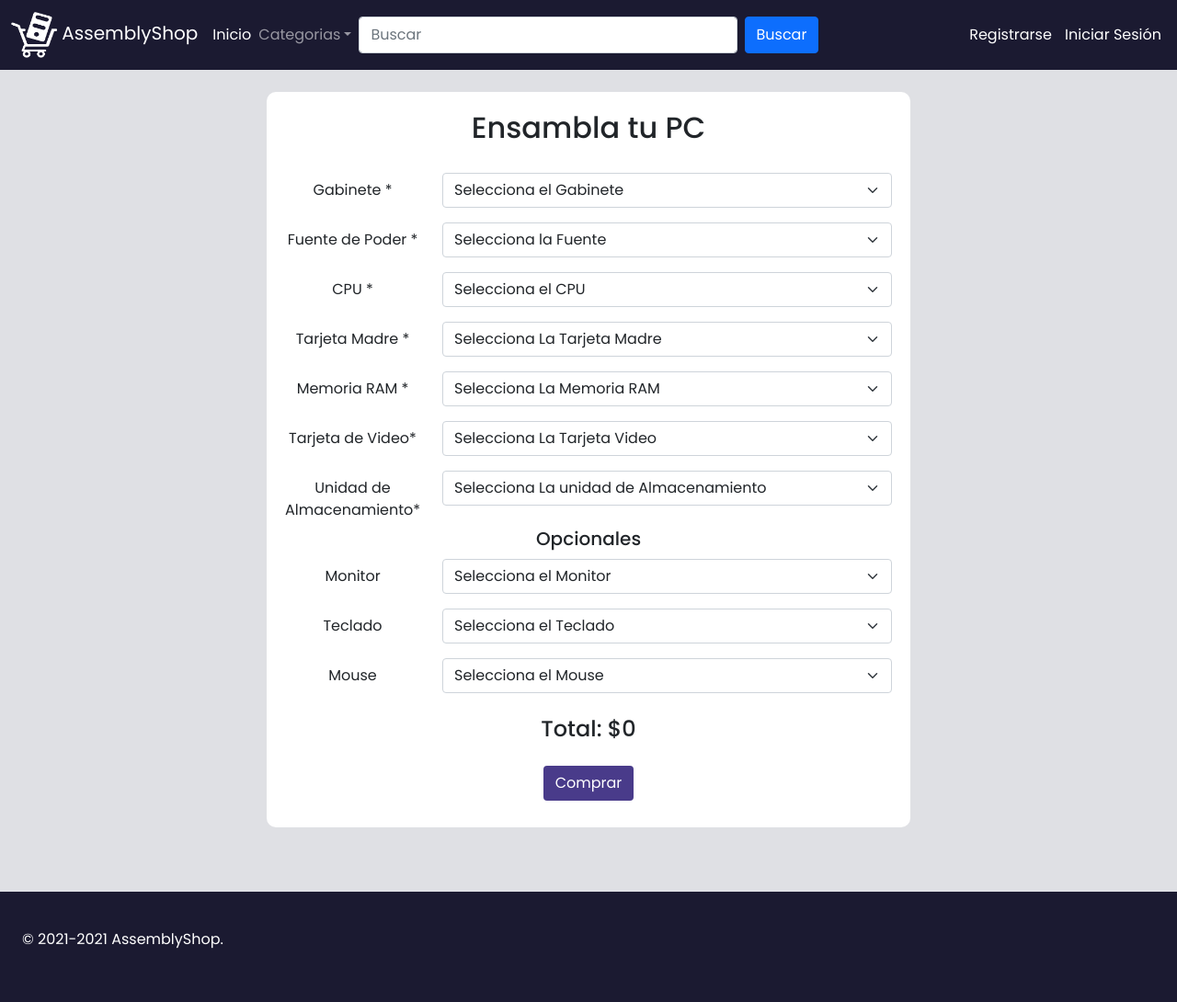
After one commit to andresPatinoV/AssemblyShop-main, a Django app: template templates/tienda/ensamblar_pc.html in a window 1280 px wide. The commit adds this page. Shown: the whole page at 92% size. Run offline with Django 3.2, Linux system fonts and the light colour scheme; the template is opened without the code that fills it, so the values that code supplies are empty; parts of the project's set-up code (start-up, migrations or seed data) failed here and were passed over.

Commit message:
ensamble preliminar
Formulario con los productos por categorias y envia los id de cada producto seleccionado.

```diff
--- a/apps/tienda/urls.py
+++ b/apps/tienda/urls.py
@@ -3,6 +3,7 @@ from django.contrib.auth.decorators import login_required
 from apps.tienda.views import *
 
 urlpatterns = [
+    path('ensamblar_pc/', ensamblarPc, name = 'ensamblar_pc'),
     path('<int:producto_id>/', detallesProducto, name = 'detalles_producto'),
     path('<str:categoria>/', productosPorCategoria, name = 'productos_por_categoria'),
 ]
--- a/static/css/style2.css
+++ b/static/css/style2.css
@@ -128,5 +128,33 @@ footer {
     color: #fff;
     padding: 40px 24px;
     position: relative;
-    top: 100px;
+    top: 150px;
 }
+
+.ensamble {
+    height: 800px;
+    width: 700px;
+    background: #fff;
+    padding: 20px;
+    border-radius: 10px;
+    text-align: center;
+}
+
+.ensamble h2{
+    margin-bottom: 30px;
+}
+
+.ensamble .opcionales {
+    margin: 0 0 10px 0;
+}
+
+.ensamble .precio-total {
+    margin: 25px auto;
+}
+
+.lista_productos{
+    width: 400px;
+    background: #fff;
+    border-radius: 10px;
+    padding: 30px
+}
--- a/templates/index.html
+++ b/templates/index.html
@@ -124,5 +124,7 @@
     </footer>
     {% endblock footer %}
     <script src="https://cdn.jsdelivr.net/npm/bootstrap@5.1.3/dist/js/bootstrap.bundle.min.js" integrity="sha384-ka7Sk0Gln4gmtz2MlQnikT1wXgYsOg+OMhuP+IlRH9sENBO0LRn5q+8nbTov4+1p" crossorigin="anonymous"></script>
+    {% block extrajs %}
+    {% endblock extrajs %}
 </body>
 </html>
--- /dev/null
+++ b/templates/tienda/ensamblar_pc.html
@@ -0,0 +1,256 @@
+{% extends 'index.html' %}
+{% load static %}
+
+{% block title %}Ensamblar PC{% endblock title %}
+
+
+
+{% block categoria_producto %}
+{% endblock categoria_producto %}
+
+{% block contenido %}
+<div class="container d-flex">
+    <div class="ensamble">
+        <h2>Ensambla tu PC</h2>
+        <form  method="post">
+            {% csrf_token %}
+            <div class="mb-3 row">
+                <label for="cpu" class="col-sm-3 col-form-label">Gabinete *</label>
+                <div class="col-sm-9">
+                    <select class= "form-select" name="gabinete" id="gabinete" onclick="agregar()" required>
+                        <option value="">Selecciona el Gabinete</option>
+                        {% for gabinete in gabinetes %}
+                            <option value="{{ gabinete.id }}">{{ gabinete.nombre }}  ${{ gabinete.precio }}</option>
+                        {% endfor %}
+                    </select>
+                </div>
+            </div>
+
+            <div class="mb-3 row">
+                <label for="cpu" class="col-sm-3 col-form-label">Fuente de Poder *</label>
+                <div class="col-sm-9">
+                    <select class= "form-select" name="fuente" id="fuente" onclick="agregar()" required>
+                        <option value="">Selecciona la Fuente</option>
+                        {% for fuente in fuentes %}
+                            <option value="{{ fuente.id }}">{{ fuente.nombre }}  ${{ fuente.precio }}</option>
+                        {% endfor %}
+                    </select>
+                </div>
+            </div>
+
+            <div class="mb-3 row">
+                <label for="cpu" class="col-sm-3 col-form-label">CPU *</label>
+                <div class="col-sm-9">
+                    <select class= "form-select" name="cpu" id="cpu" onclick="agregar()" required>
+                        <option value="">Selecciona el CPU</option>
+                        {% for cpu in cpus %}
+                            <option value="{{ cpu.id }}">{{ cpu.nombre }}  ${{ cpu.precio }}</option>
+                        {% endfor %}
+                    </select>
+                </div>
+            </div>
+
+            <div class="mb-3 row">
+                <label for="motherboard" class="col-sm-3 col-form-label">Tarjeta Madre *</label>
+                <div class="col-sm-9">
+                    <select class= "form-select" name="motherboard" id="motherboard" onclick="agregar()" required>
+                        <option value="">Selecciona La Tarjeta Madre</option>
+                        {% for motherboard in motherboards %}
+                            <option value="{{ motherboard.id }}">{{ motherboard.nombre }}  ${{ motherboard.precio }}</option>
+                        {% endfor %}
+                    </select>
+                </div>
+            </div>
+
+            <div class="mb-3 row">
+                <label for="ram" class="col-sm-3 col-form-label">Memoria RAM *</label>
+                <div class="col-sm-9">
+                    <select class= "form-select" name="ram" id="ram" onclick="agregar()" required>
+                        <option value="">Selecciona La Memoria RAM</option>
+                        {% for ram in rams %}
+                            <option value="{{ ram.id }}">{{ ram.nombre }}  ${{ ram.precio }}</option>
+                        {% endfor %}
+                    </select>
+                </div>
+            </div>
+
+            <div class="mb-3 row">
+                <label for="ram" class="col-sm-3 col-form-label">Tarjeta de Video*</label>
+                <div class="col-sm-9">
+                    <select class= "form-select" name="tarjetaVideo" id="tarjetaVideo" onclick="agregar()" required>
+                        <option value="">Selecciona La Tarjeta Video</option>
+                        {% for tarjetaVideo in tarjetasVideo %}
+                            <option value="{{ tarjetaVideo.id }}">{{ tarjetaVideo.nombre }}  ${{ tarjetaVideo.precio }}</option>
+                        {% endfor %}
+                    </select>
+                </div>
+            </div>
+
+            <div class="row">
+                <label for="ram" class="col-sm-3 col-form-label">Unidad de Almacenamiento*</label>
+                <div class="col-sm-9">
+                    <select class= "form-select" name="unidadAlmacenamiento" id="unidadAlmacenamiento" onclick="agregar()" required>
+                        <option value="">Selecciona La unidad de Almacenamiento</option>
+                        {% for unidadAlmacenamiento in unidadesAlmacenamiento %}
+                            <option value="{{ unidadAlmacenamiento.id }}">{{ unidadAlmacenamiento.nombre }}  ${{ unidadAlmacenamiento.precio }}</option>
+                        {% endfor %}
+                    </select>
+                </div>
+            </div>
+
+            <h5 class="opcionales">Opcionales</h5>
+
+            <div class="mb-3 row">
+                <label for="ram" class="col-sm-3 col-form-label">Monitor</label>
+                <div class="col-sm-9">
+                    <select class= "form-select" name="monitor" id="monitor" onclick="agregar()">
+                        <option value="">Selecciona el Monitor</option>
+                        {% for monitor in monitores %}
+                            <option value="{{ monitor.id }}">{{ monitor.nombre }}  ${{ monitor.precio }}</option>
+                        {% endfor %}
+                    </select>
+                </div>
+            </div>
+
+            <div class="mb-3 row">
+                <label for="ram" class="col-sm-3 col-form-label">Teclado</label>
+                <div class="col-sm-9">
+                    <select class= "form-select" name="teclado" id="teclado" onclick="agregar()">
+                        <option value="">Selecciona el Teclado</option>
+                        {% for teclado in teclados %}
+                            <option value="{{ teclado.id }}">{{ teclado.nombre }}  ${{ teclado.precio }}</option>
+                        {% endfor %}
+                    </select>
+                </div>
+            </div>
+
+            <div class="mb-3 row">
+                <label for="ram" class="col-sm-3 col-form-label">Mouse</label>
+                <div class="col-sm-9">
+                    <select class= "form-select" name="mouse" id="mouse" onclick="agregar()">
+                        <option value="">Selecciona el Mouse</option>
+                        {% for mouse in mouses %}
+                            <option value="{{ mouse.id }}">{{ mouse.nombre }}  ${{ mouse.precio }}</option>
+                        {% endfor %}
+                    </select>
+                </div>
+            </div>
+
+            <h4 class="precio-total" name="precio_total" id="precio_total">Total: $0</h4>
+            <input class="btn btn-as " type="submit" name="anadir" value="Comprar">
+        </form>
+    </div>
+</div>
+
+<div class="" style="visibility:hidden;position:absolute;top: -1000px;">
+    <h1 id="0">0</h1>
+    {% for gabinete in gabinetes %}
+    <h1 id="{{ gabinete.id }}">{{ gabinete.precio }}</h1>
+    {% endfor %}
+    {% for fuente in fuentes %}
+    <h1 id="{{ fuente.id }}">{{ fuente.precio }}</h1>
+    {% endfor %}
+    {% for cpu in cpus %}
+        <h1 id="{{ cpu.id }}">{{ cpu.precio }}</h1>
+    {% endfor %}
+    {% for motherboard in motherboards %}
+        <h1 id="{{ motherboard.id }}">{{ motherboard.precio }}</h1>
+    {% endfor %}
+    {% for ram in rams %}
+        <h1 id="{{ ram.id }}">{{ ram.precio }}</h1>
+    {% endfor %}
+    {% for tarjetaVideo in tarjetasVideo %}
+    <h1 id="{{ tarjetaVideo.id }}">{{ tarjetaVideo.precio }}</h1>
+    {% endfor %}
+    {% for unidadAlmacenamiento in unidadesAlmacenamiento %}
+    <h1 id="{{ unidadAlmacenamiento.id }}">{{ unidadAlmacenamiento.precio }}</h1>
+    {% endfor %}
+    {% for monitor in monitores %}
+        <h1 id="{{ monitor.id }}">{{ monitor.precio }}</h1>
+    {% endfor %}
+    {% for teclado in teclados %}
+        <h1 id="{{ teclado.id }}">{{ teclado.precio }}</h1>
+    {% endfor %}
+    {% for mouse in mouses %}
+        <h1 id="{{ mouse.id }}">{{ mouse.precio }}</h1>
+    {% endfor %}
+</div>
+{% endblock contenido %}
+
+{% block extrajs %}
+    <script>
+        function agregar(){
+            let gabinete = document.getElementById("gabinete").value;
+            let fuente = document.getElementById("fuente").value;
+            let cpu = document.getElementById("cpu").value;
+            let mb = document.getElementById("motherboard").value;
+            let ram = document.getElementById("ram").value;
+            let tarjetaVideo = document.getElementById("tarjetaVideo").value;
+            let unidadAlmacenamiento = document.getElementById("unidadAlmacenamiento").value;
+            let monitor = document.getElementById("monitor").value;
+            let teclado = document.getElementById("teclado").value;
+            let mouse = document.getElementById("mouse").value;
+
+            let precio_total = document.getElementById("precio_total");
+
+            let gabinete_precio=0, fuente_precio=0, cpu_precio = 0, mb_precio=0, ram_precio=0,
+                tarjetaVideo_precio=0, unidadAlmacenamiento_precio=0, monitor_precio=0, teclado_precio=0, mouse_precio=0;
+
+            if(gabinete !==""){
+                gabinete_precio = parseInt(document.getElementById(gabinete).innerHTML);
+            }else{
+                gabinete_precio=0;
+            }
+            if(fuente !==""){
+                fuente_precio = parseInt(document.getElementById(fuente).innerHTML);
+            }else{
+                fuente_precio=0;
+            }
+            if(cpu !==""){
+                cpu_precio = parseInt(document.getElementById(cpu).innerHTML);
+            }else{
+                cpu_precio=0;
+            }
+            if(mb !==""){
+                mb_precio = parseInt(document.getElementById(mb).innerHTML);
+            }else{
+                mb_precio=0;
+            }
+            if(ram !==""){
+                ram_precio = parseInt(document.getElementById(ram).innerHTML);
+            }else{
+                ram_precio=0;
+            }
+            if(tarjetaVideo !==""){
+                tarjetaVideo_precio = parseInt(document.getElementById(tarjetaVideo).innerHTML);
+            }else{
+                tarjetaVideo_precio=0;
+            }
+            if(unidadAlmacenamiento !==""){
+                unidadAlmacenamiento_precio = parseInt(document.getElementById(unidadAlmacenamiento).innerHTML);
+            }else{
+                unidadAlmacenamiento_precio=0;
+            }
+            if(monitor !==""){
+                monitor_precio = parseInt(document.getElementById(monitor).innerHTML);
+            }else{
+                monitor_precio=0;
+            }
+            if(teclado !==""){
+                teclado_precio = parseInt(document.getElementById(teclado).innerHTML);
+            }else{
+                teclado_precio=0;
+            }
+            if(mouse !==""){
+                mouse_precio = parseInt(document.getElementById(mouse).innerHTML);
+            }else{
+                mouse_precio=0;
+            }
+
+            valor_total = cpu_precio + mb_precio + ram_precio + gabinete_precio + fuente_precio
+                        + tarjetaVideo_precio + unidadAlmacenamiento_precio + monitor_precio + teclado_precio + mouse_precio;
+
+            precio_total.innerHTML = "Total: $" + valor_total
+        }
+    </script>
+{% endblock extrajs %}
```
Also changed, not shown: apps/tienda/admin.py (+6 -1 lines), apps/tienda/forms.py (added, +8 -0 lines), apps/tienda/models.py (+15 -0 lines), apps/tienda/views.py (+36 -1 lines), main.js (added, +10 -0 lines), pruebas.html (added, +31 -0 lines), apps/tienda/migrations/0003_pc.py (added), apps/tienda/migrations/0004_auto_20211127_2339.py (added), 1 other file.
